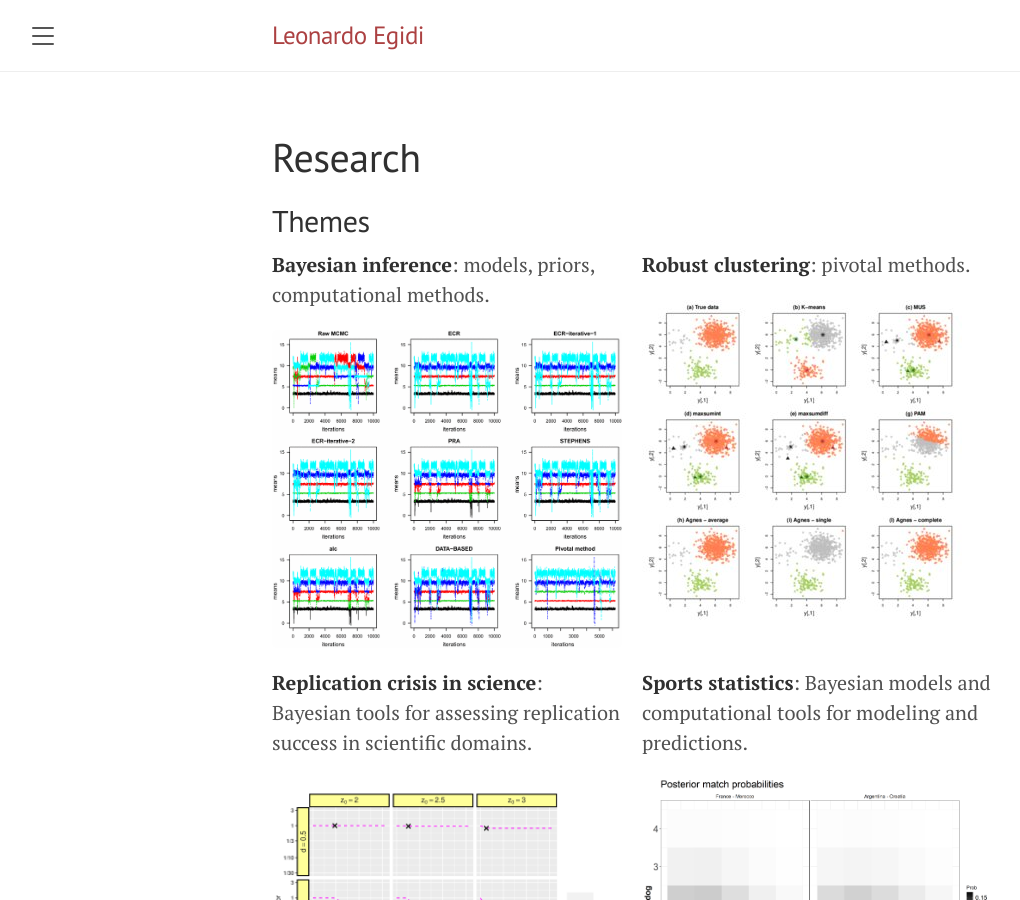
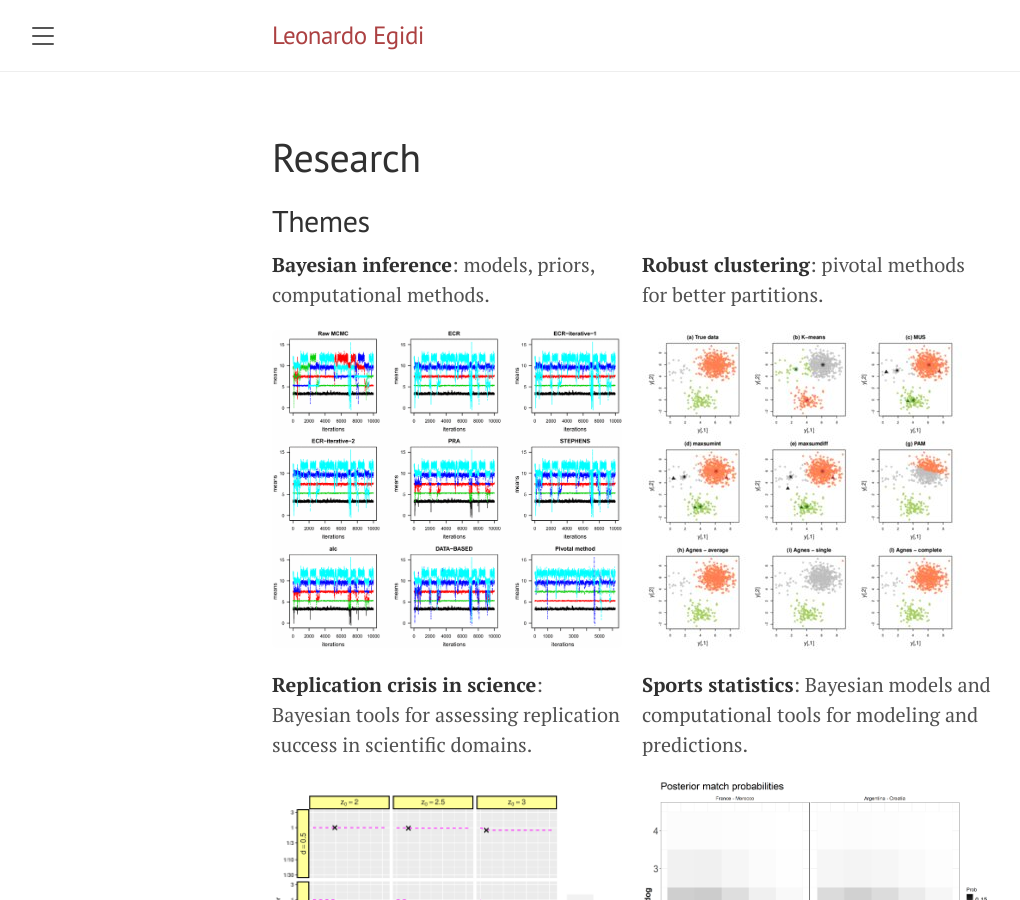
Before and after one commit to LeoEgidi/leoegidi.github.io, a Jekyll site: the page built from research.md, in a window 1280 px wide and 900 px high. Shown: the whole window, without its empty margins (8-1028 px from the left). Built offline with Jekyll 4.4.1, drawn with Linux system fonts in a browser that asks for light colours; Markdown is read by kramdown in place of the engine named in the settings.

Commit message:
Update research.md

```diff
--- a/research.md
+++ b/research.md
@@ -16,7 +16,7 @@ permalink: /research/
   </div>
   <div class="column">
     <p>
-     <strong>Robust clustering</strong>: pivotal methods.
+     <strong>Robust clustering</strong>: pivotal methods for better partitions.
     </p>
    <img src="/cl.jpg" alt="clustering" class="image-uniform">
   </div>
```
